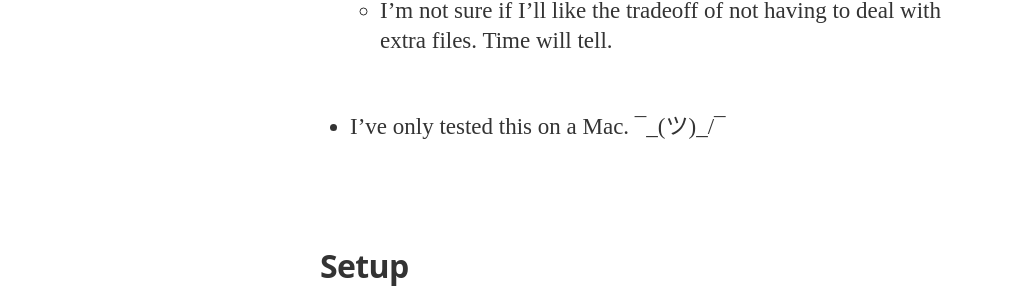
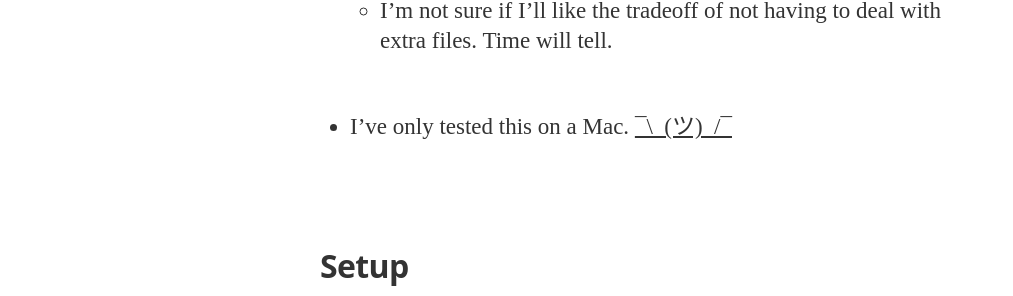
Before and after one commit to Kidfund/building.kid.fund, a Jekyll site: the page built from _posts/2017-09-26-pasting-an-image-into-markdown.md, in a window 1280 px wide and 900 px high, scrolled down 997 px. Shown: the part 146-442 px from the top of the window, without its empty margins (0-1013 px from the left). Built offline with Jekyll 4.4.1, drawn with Linux system fonts in a browser that asks for light colours; nearby versions of some CDN libraries; some web fonts are replaced; part of the change alters nothing that is shown.

```diff
--- a/_posts/2017-09-26-pasting-an-image-into-markdown.md
+++ b/_posts/2017-09-26-pasting-an-image-into-markdown.md
@@ -22,7 +22,7 @@ We're going to use shell scripting to get the same effect with a full image in t
 * This will be a separate command from the regular image one above.
 * The markdown files will have big data blobs in them.
   * I'm not sure if I'll like the tradeoff of not having to deal with extra files. Time will tell.
-* I've only tested this on a Mac. ¯\_(ツ)_/¯
+* I've only tested this on a Mac. [¯\\\_(ツ)\_/¯](https://media.giphy.com/media/d0SEajOmMna1i/giphy.gif)
 
 # Setup
 
```
